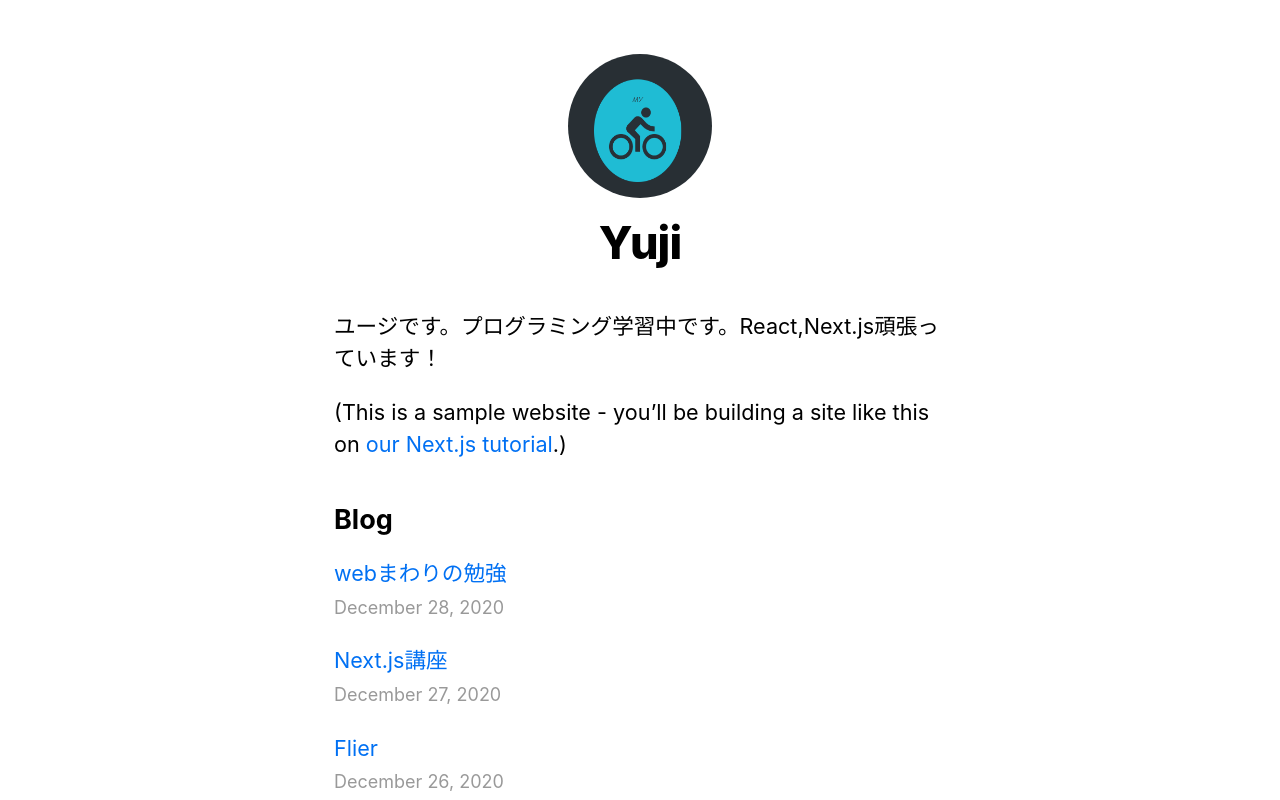
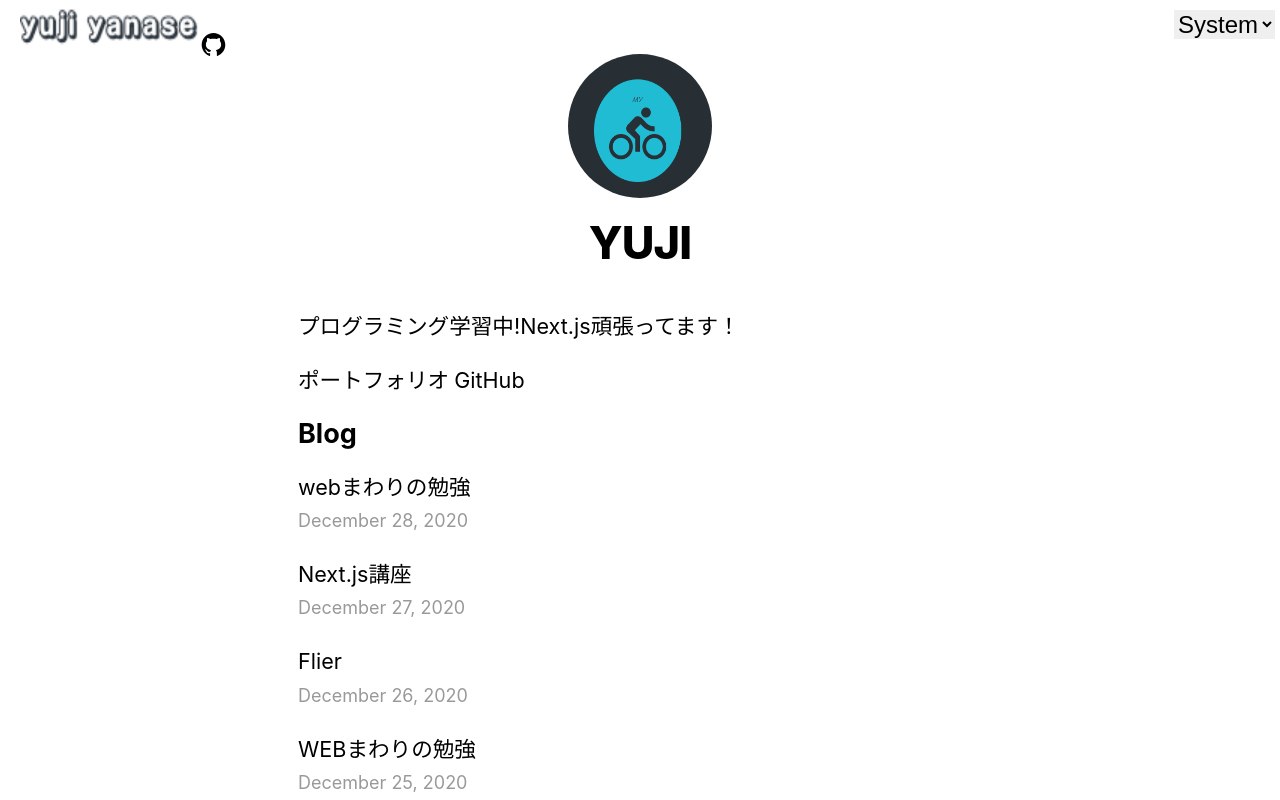
Before and after one commit to yuji-bvb/nextjs-blog, a Next.js app: page / in a window 1280 px wide. Shown: the top 800 px of the page. Built offline with nearby package versions, Linux system fonts and the light colour scheme.

Commit message:
dark mode

```diff
--- /dev/null
+++ b/components/header.module.css
@@ -0,0 +1,12 @@
+.container {
+  display: flex;
+  position: fixed;
+  top: 5px;
+  left: 20px;
+}
+
+@media (max-width: 1024px) {
+  .container {
+    display: none;
+  }
+}
--- /dev/null
+++ b/components/header.tsx
@@ -0,0 +1,30 @@
+import Image from "next/image";
+import styles from "./header.module.css";
+import { AiFillGithub } from "react-icons/ai";
+
+export function Header(): JSX.Element {
+  return (
+    <header className={styles.container}>
+      <h1 className={styles.flex_left}>
+        <Image
+          src="/images/logo.png"
+          alt="Yuji logo"
+          loading="eager"
+          width={180}
+          height={38}
+          priority
+        />
+      </h1>
+      <h2>
+        <a href={"https://github.com/yuji-bvb"}>
+          <AiFillGithub />
+        </a>
+      </h2>
+      <nav>
+        <ul>
+          <li></li>
+        </ul>
+      </nav>
+    </header>
+  );
+}
--- a/components/layout.module.css
+++ b/components/layout.module.css
@@ -1,5 +1,5 @@
 .container {
-  max-width: 36rem;
+  max-width: 40rem;
   padding: 0 1rem;
   margin: 3rem auto 6rem;
 }
--- a/components/layout.tsx
+++ b/components/layout.tsx
@@ -2,10 +2,10 @@ import Head from "next/head";
 import styles from "./layout.module.css";
 import utilStyles from "../styles/utils.module.css";
 import Link from "next/link";
+import { useTheme } from "next-themes";
 
-const name = "Yuji";
-export const siteTitle = "Next.js Yuji Website";
-
+const name = "YUJI";
+export const siteTitle = "Yuji's Website";
 export default function Layout({
   children,
   home,
@@ -13,6 +13,7 @@ export default function Layout({
   children: React.ReactNode;
   home?: boolean;
 }) {
+  const { theme, setTheme } = useTheme();
   return (
     <div className={styles.container}>
       <Head>
@@ -31,6 +32,15 @@ export default function Layout({
         <meta name="twitter:card" content="summary_large_image" />
       </Head>
       <header className={styles.header}>
+        <div>
+          {theme !== undefined && (
+            <select value={theme} onChange={(e) => setTheme(e.target.value)}>
+              <option value="dark">Dark</option>
+              <option value="light">Light</option>
+              <option value="system">System</option>
+            </select>
+          )}
+        </div>
         {home ? (
           <>
             <img
--- a/pages/_app.tsx
+++ b/pages/_app.tsx
@@ -1,6 +1,11 @@
 import "../styles/global.css";
 import { AppProps } from "next/app";
+import { ThemeProvider } from "next-themes";
 
 export default function App({ Component, pageProps }: AppProps) {
-  return <Component {...pageProps} />;
+  return (
+    <ThemeProvider>
+      <Component {...pageProps} />
+    </ThemeProvider>
+  );
 }
--- a/pages/index.tsx
+++ b/pages/index.tsx
@@ -5,6 +5,7 @@ import utilStyles from "../styles/utils.module.css";
 import { getSortedPostsData } from "../lib/posts";
 import Link from "next/link";
 import Date from "../components/date";
+import { Header } from "../components/header";
 
 //ビルドされるときに呼ばれる、データをとってコンポーネントに渡す
 export const getStaticProps: GetStaticProps = async () => {
@@ -30,14 +31,19 @@ export default function Home({ allPostsData }: Props) {
       <Head>
         <title>{siteTitle}</title>
       </Head>
+      <Header />
       <section className={utilStyles.headingMd}>
-        <p>
-          ユージです。プログラミング学習中です。React,Next.js頑張っています！
-        </p>
-        <p>
-          (This is a sample website - you’ll be building a site like this on{" "}
-          <a href="https://nextjs.org/learn">our Next.js tutorial</a>.)
-        </p>
+        <p>プログラミング学習中!Next.js頑張ってます！</p>
+        <a
+          target="_blank"
+          rel="noopener noreferrer"
+          href={"https://favoroadbike.com/"}
+        >
+          ポートフォリオ
+        </a>
+        <a rel="noopener noreferrer" href={"https://github.com/yuji-bvb"}>
+          GitHub
+        </a>
       </section>
       <section className={`${utilStyles.headingMd} ${utilStyles.padding1px}`}>
         <h2 className={utilStyles.headingLg}>Blog</h2>
--- a/pages/posts/[id].tsx
+++ b/pages/posts/[id].tsx
@@ -15,7 +15,8 @@ export const getStaticProps: GetStaticProps = async ({ params }) => {
   };
 };
 
-// サーバーサイド内で動いている
+// サーバーサイド内で動いている。IDが取りうる値を取得、動的なページはこれがないとできない
+//
 export const getStaticPaths: GetStaticPaths = async () => {
   const paths = await getAllPostIds();
   return {
--- a/posts/ssg-ssr.md
+++ b/posts/ssg-ssr.md
@@ -3,17 +3,17 @@ title: "TypeScript導入"
 date: "2020-12-22"
 ---
 
-We recommend using **Static Generation** (with and without data) whenever possible because your page can be built once and served by CDN, which makes it much faster than having a server render the page on every request.
+## TypeScript
 
-You can use Static Generation for many types of pages, including:
+- コンパイラ(変換装置)を使う
+  - JS に変換
+- 新しい構文を古いブラウザでも動かせる
 
-- Marketing pages
-- Blog posts
-- E-commerce product listings
-- Help and documentation
+## webpack
 
-You should ask yourself: "Can I pre-render this page **ahead** of a user's request?" If the answer is yes, then you should choose Static Generation.
+- モジュールバンドラ
+- 依存関係を考慮して JS を 1 ファイルにまとめるもの
 
-On the other hand, Static Generation is **not** a good idea if you cannot pre-render a page ahead of a user's request. Maybe your page shows frequently updated data, and the page content changes on every request.
+# .ts コンパイル →.js バンドル(webpack)→bundle.js
 
-In that case, you can use **Server-Side Rendering**. It will be slower, but the pre-rendered page will always be up-to-date. Or you can skip pre-rendering and use client-side JavaScript to populate data.
+- bundle.js を本番にアップロードする
--- a/styles/global.css
+++ b/styles/global.css
@@ -6,6 +6,9 @@ body {
     Ubuntu, Cantarell, Fira Sans, Droid Sans, Helvetica Neue, sans-serif;
   line-height: 1.6;
   font-size: 18px;
+  min-height: 100vh;
+  background: var(--bg);
+  color: var(--fg);
 }
 
 * {
@@ -13,8 +16,9 @@ body {
 }
 
 a {
-  color: #0070f3;
+  color: var(--fg);
   text-decoration: none;
+  margin-right: 5px;
 }
 
 a:hover {
@@ -25,3 +29,28 @@ img {
   max-width: 100%;
   display: block;
 }
+
+:root {
+  --fg: #000;
+  --bg: #fff;
+}
+
+[data-theme="dark"] {
+  --fg: #fff;
+  --bg: #000;
+}
+
+select {
+  font-size: 24px;
+  border: none;
+  position: absolute;
+  right: 5px;
+  top: 10px;
+}
+
+li {
+  list-style: none;
+}
+h1 {
+  margin: 0;
+}
```
Also changed, not shown: public/images/logo.png (added).
